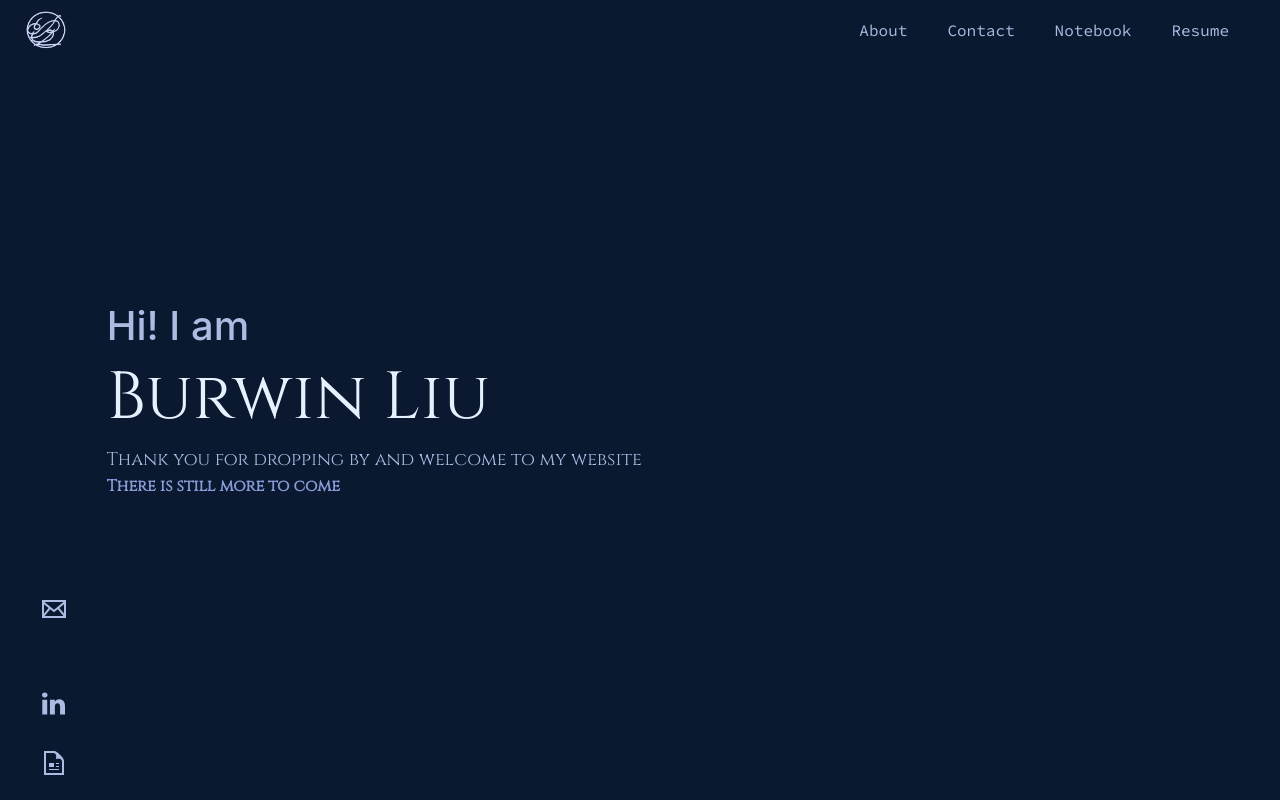
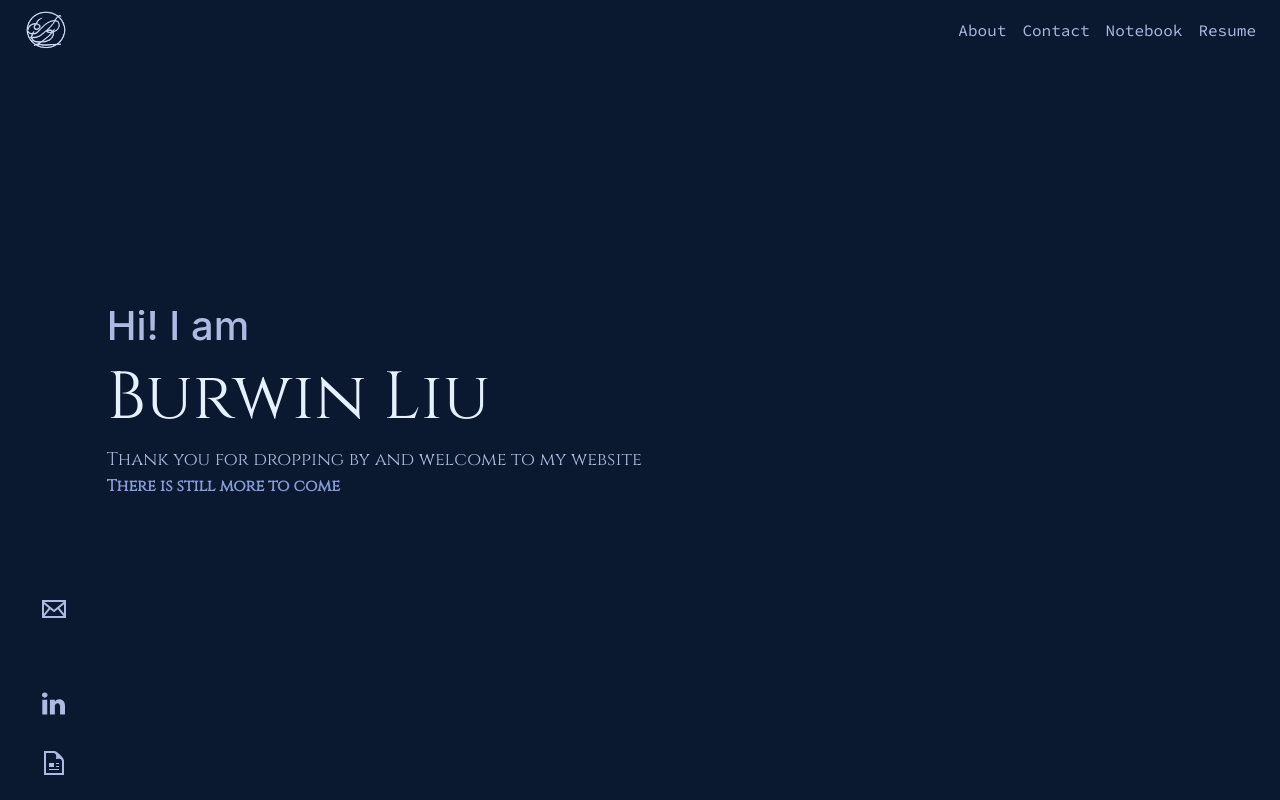
Before and after one commit to burwinliu/personalWebsite_v1, a Vue app: page / in a window 1280 px wide. Built offline with nearby package versions, Linux system fonts and the light colour scheme.

Commit message:
updated padding for dropdown

```diff
--- a/src/components/NavBar.vue
+++ b/src/components/NavBar.vue
@@ -6,7 +6,7 @@
         <img class="imgSel" :src="require(`@/assets/dark-logo-selected.png`)" alt= "imageAltSel"/>
       </b-navbar-brand>
 
-    <div class="absolute_position" align="right">
+    <div class="absolute_position" align="right" >
       <b-navbar-toggle class = "icon text-center" target="navbar-toggle-collapse">
         <template align-v="center" v-slot:activator="{ expanded }">
           <b-icon animation="cylon" v-on="expanded"></b-icon>
@@ -17,9 +17,9 @@
       <b-col class="class-wrapper">
         <b-navbar-nav align="right" class="ml-auto">
           <b-navbar-nav align-v="center">
-            <b-nav-item class="router-link button focus" v-for="info in ButtonInfoLocal" :key="info.id" :to="{name: info.name}">{{info.msg}}</b-nav-item>
-            <b-nav-item class="router-link button focus" v-for="info in ButtonInfoWeb" :key="info.id" :href="info.href">{{info.msg}}</b-nav-item>
-            <b-nav-item class="router-link button focus" :href="require(`@/assets/resume.pdf`)" title="Burwin Liu - Resume">Resume</b-nav-item>
+            <b-nav-item class="router-link button focus px-2" v-for="info in ButtonInfoLocal" :key="info.id" :to="{name: info.name}">{{info.msg}}</b-nav-item>
+            <b-nav-item class="router-link button focus px-2" v-for="info in ButtonInfoWeb" :key="info.id" :href="info.href">{{info.msg}}</b-nav-item>
+            <b-nav-item class="router-link button focus px-2" :href="require(`@/assets/resume.pdf`)" title="Burwin Liu - Resume">Resume</b-nav-item>
           </b-navbar-nav>
         </b-navbar-nav>
       </b-col>
@@ -55,6 +55,8 @@ export default {
 
 .class-wrapper{
   text-align : right !important;
+  padding-right: 0;
+  padding-left: 0;
 }
 
 .navbar{
@@ -65,6 +67,10 @@ export default {
 
 @import url('https://fonts.googleapis.com/css?family=Source+Code+Pro&display=swap');
 
+.nav-link{
+  padding-right: 0px !important;
+  padding-left:   0px !important;
+}
 
 .navbar-dark:active .navbar-toggle:active{
   color:black;
```
Also changed, not shown: 1 other file (tests, documents, lock files or other folders).
